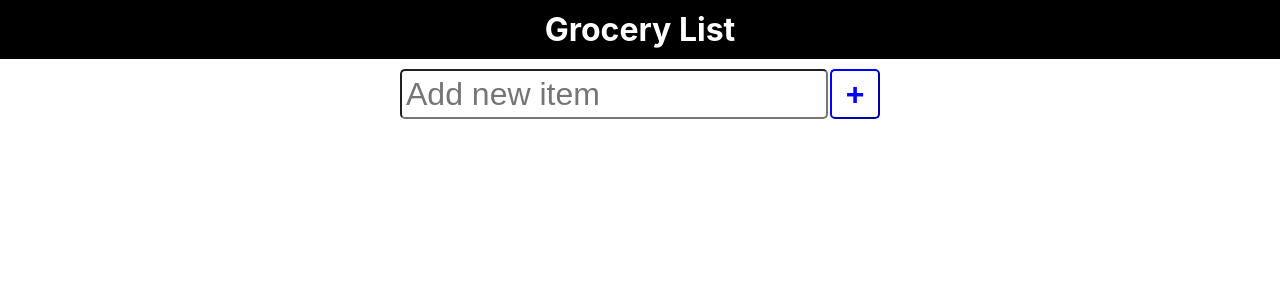
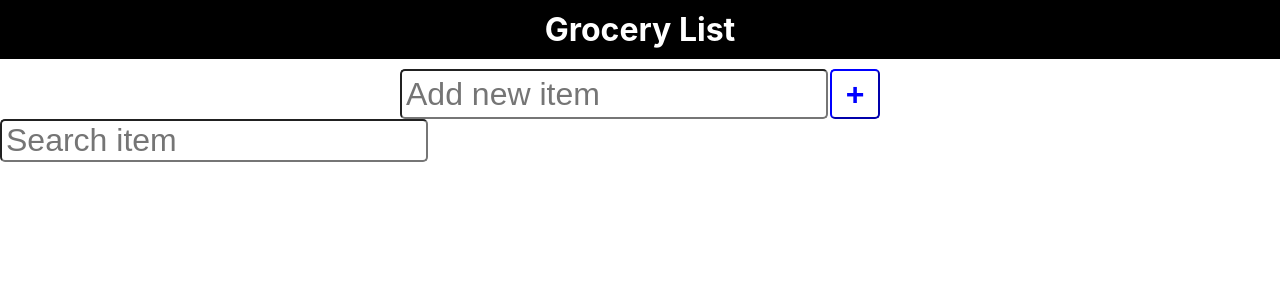
Before and after one commit to gabrielmribeiro9235/grocery-list, a JavaScript app: page / in a window 1280 px wide. Shown: the top 300 px of the page. Built offline with nearby package versions, Linux system fonts and the light colour scheme; the HTML template or start-up script is replaced by a standard one.

Commit message:
feat: create SearchItem component

```diff
--- a/src/App.js
+++ b/src/App.js
@@ -1,11 +1,13 @@
 import Header from "./components/Header.component";
 import AddItem from "./components/AddItem.component";
+import SearchItem from "./components/SearchItem.component";
 
 function App() {
   return (
     <div className="App">
         <Header />
         <AddItem />
+        <SearchItem />
     </div>
   );
 }
--- /dev/null
+++ b/src/components/SearchItem.component.js
@@ -0,0 +1,14 @@
+export default function SearchItem() {
+    return(
+        <div className="SearchItem">
+            <label>Search item</label>
+            <input
+                type="text"
+                autoCapitalize="off"
+                autoComplete="off"
+                spellCheck="false"
+                placeholder="Search item"
+            />
+        </div>
+    );
+};
```
